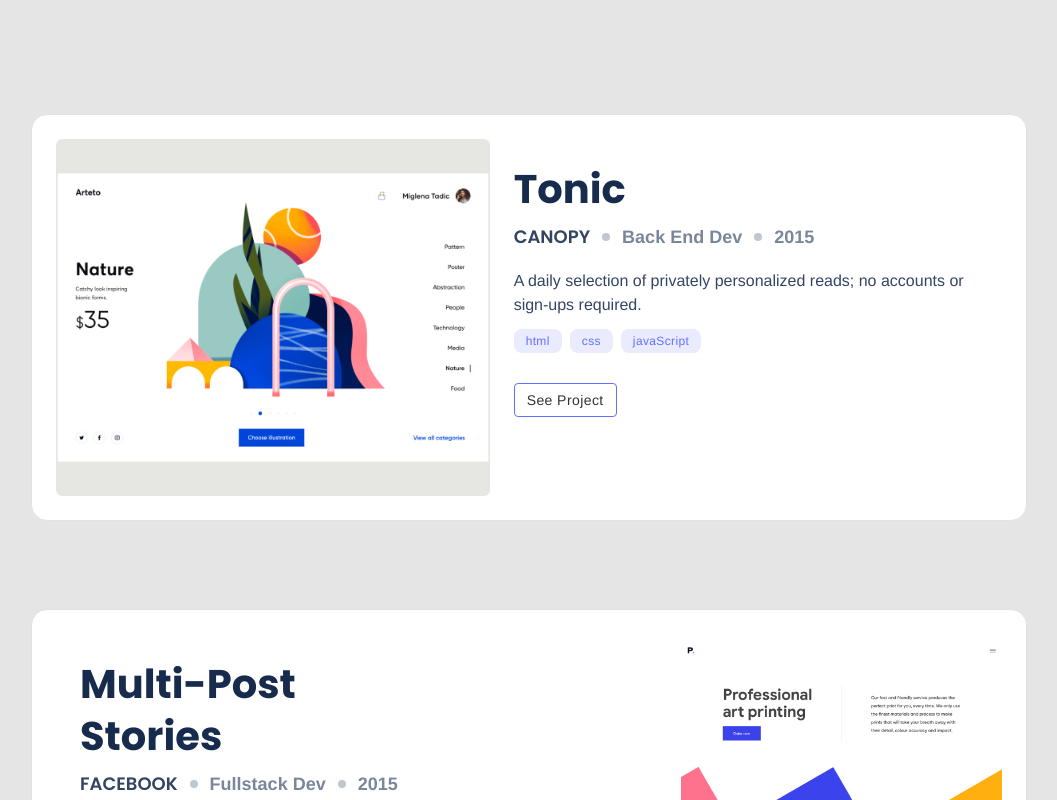
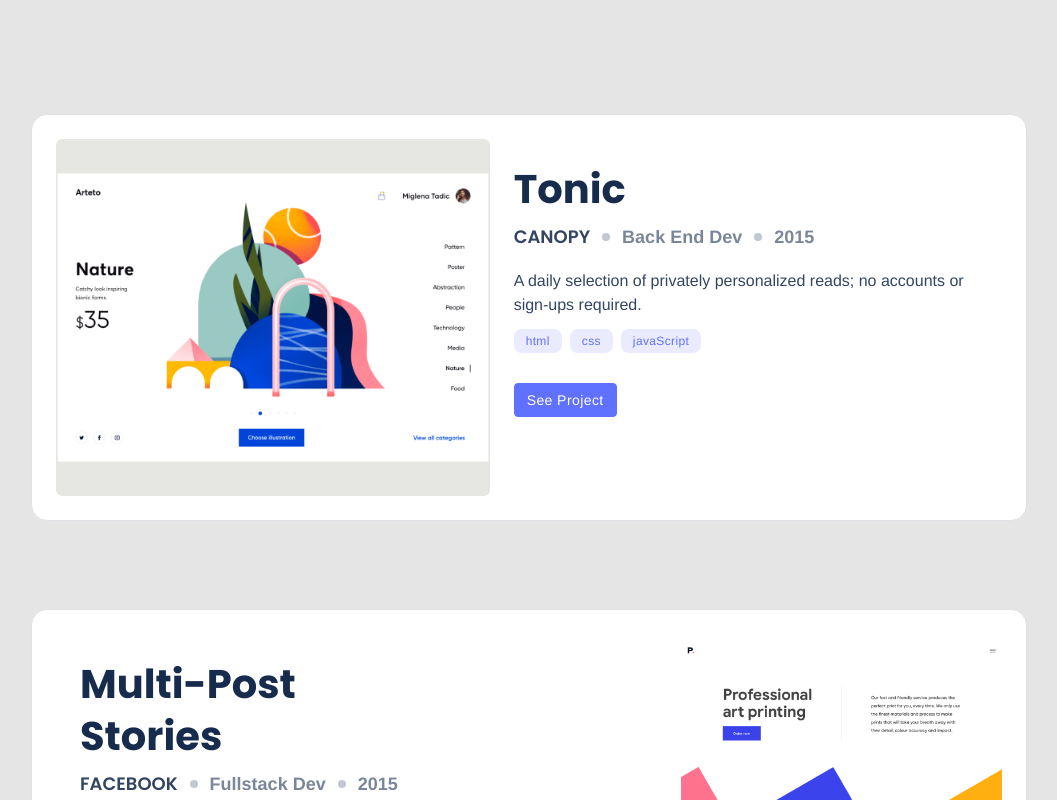
Before and after one commit to daudi13/portfolio, a plain HTML site: page index.html in a window 1280 px wide. In both pictures the pointer is over the button 676 px from the left and 1099 px from the top of the page. Shown: the part 699-1499 px from the top of the page, without its empty margins (111-1168 px from the left). Drawn offline with nearby package versions, Linux system fonts and the light colour scheme.

Commit message:
Add transition property on button

```diff
--- a/style.css
+++ b/style.css
@@ -246,6 +246,15 @@ form > * + * { margin-top: 20px; }
   font-size: 12px;
   letter-spacing: 0.03em;
   line-height: 16px;
+}
+
+button {
+	transition: all 0.5s ease;
+}
+
+button:hover {
+  background: #6070ff;
+  color: #fff !important;
 }
 
 .btn {
```
